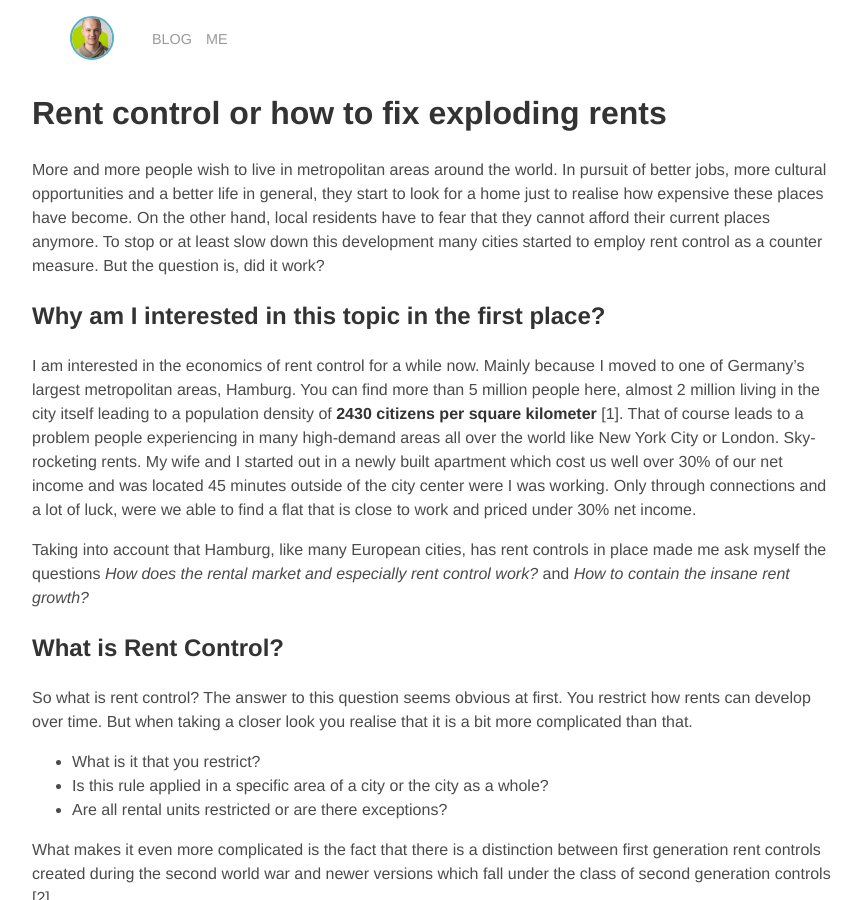
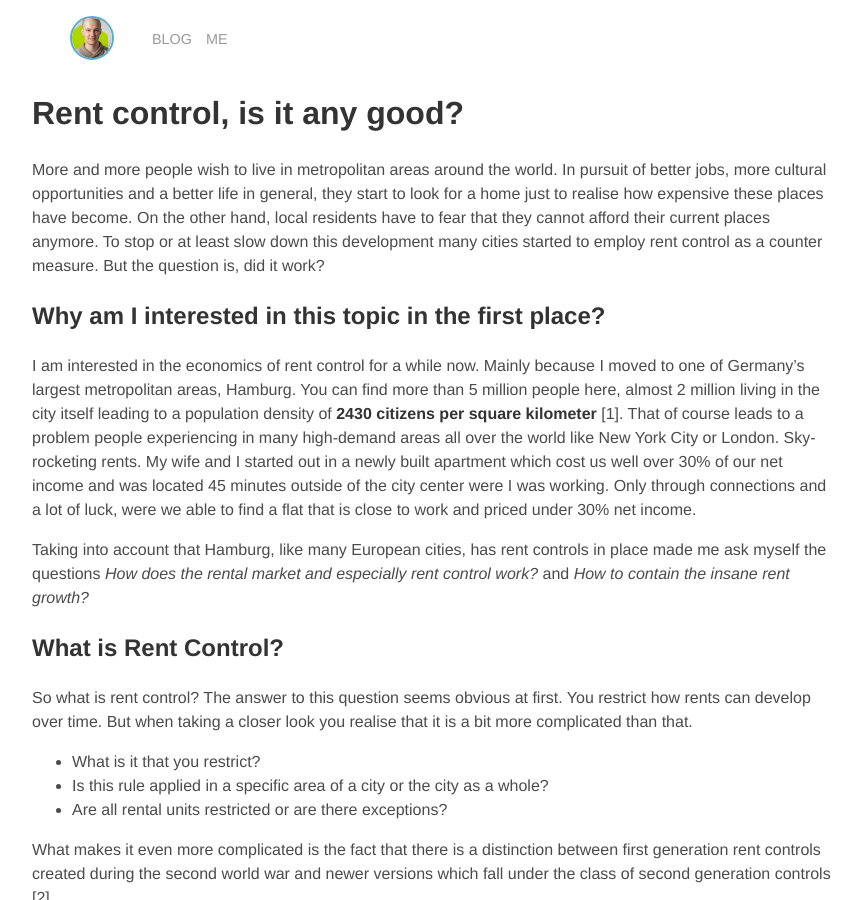
Before and after one commit to pheymann/paulheymann-website, a Jekyll site: the page built from _posts/2019-05-28-rent-control.md, in a window 1280 px wide and 900 px high. Shown: the whole window, without its empty margins (208-1070 px from the left). Built offline with Jekyll 4.4.1, drawn with Linux system fonts in a browser that asks for light colours; nearby versions of some CDN libraries.

Commit message:
modified rent control title to reflect content

```diff
--- a/_posts/2019-05-28-rent-control.md
+++ b/_posts/2019-05-28-rent-control.md
@@ -1,6 +1,6 @@
 ---
 layout: post
-title: Rent control or how to fix exploding rents
+title: Rent control, is it any good?
 date:   2019-05-28
 categories: economics
 head_title: Rent control or how to tame exploding rents
```
